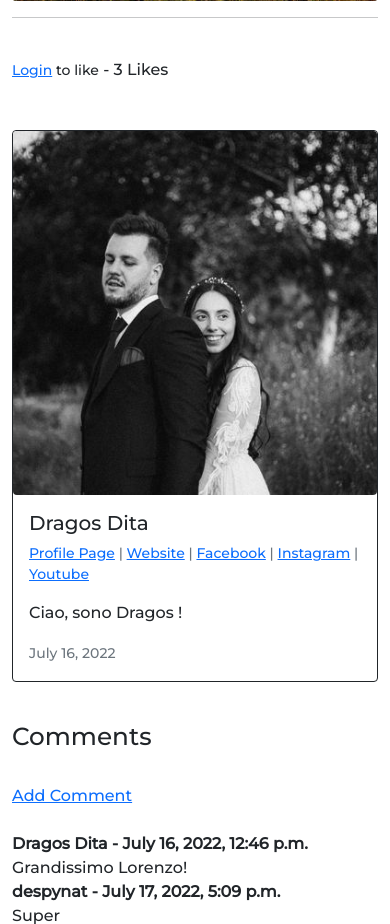
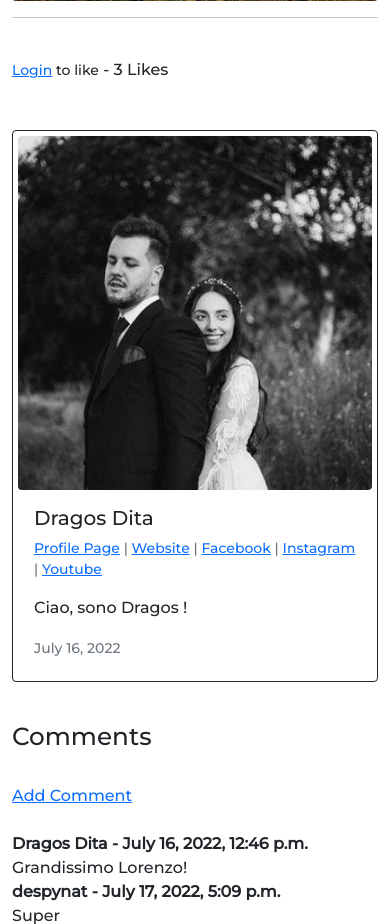
Before and after one commit to DragosDita/lorenzo-barone-master, a Django app: page /article/35 in a window 390 px wide. Shown: the part 1472-2396 px from the top of the page. Run offline with Django 4.2, Linux system fonts and the light colour scheme; data comes from the database, SQL or seed files in the repository; some libraries are stand-ins or nearby versions.

Commit message:
yaml, deployment modification article_details.html: card responsivity, smaller

```diff
--- a/templates/article_details.html
+++ b/templates/article_details.html
@@ -6,6 +6,19 @@
 {% endblock %}
 
 {% block content %}
+
+    <style>
+        .small-card {
+            height: 20%; /* Adjust as needed */
+            padding: 5px; /* Adjust as needed */
+            margin: 0 auto; /* Centers the card if width is less than 100% */
+        }
+
+        .small-card-img {
+            width: 100%; /* Adjust as needed */
+            height: 100%; /* Adjust as needed */
+        }
+    </style>
 
     <h1>{{ post.title }}</h1>
     <small>By:
@@ -24,22 +37,13 @@
     <hr>
     {{ post.body|safe }}
     <br/><br/>
-        {% if post.header_image %}
-            <img src="{{ post.header_image.url }}" class="img-fluid rounded mx-auto d-block">
+    {% if post.header_image %}
+        <img src="{{ post.header_image.url }}" class="img-fluid rounded mx-auto d-block">
 
-        {% endif %}
-
-
+    {% endif %}
 
     <hr>
     <br/>
-
-
-
-    {#    #}
-
-    {#    #}
-
 
     <form action="{% url 'like_post' post.pk %}" method="POST">
         {% csrf_token %}
@@ -59,17 +63,15 @@
     </form>
     <br/><br/>
 
-    <div class="card border-dark mb-3">
-
+    <div class="card border-dark mb-3 small-card">
         <div class="row no-gutter">
             <div class="col-md-2">
-
                 {% if post.author.profile.profile_pic %}
                     <img src="{{ post.author.profile.profile_pic.url }}"
-                         class="img-fluid rounded mx-auto d-block">
+                         class="img-fluid rounded mx-auto d-block small-card-img">
                 {% else %}
                     <img src="{% static 'lorenzo_barone/images/user.png' %}"
-                         class="img-fluid rounded mx-auto d-block">
+                         class="img-fluid rounded mx-auto d-block small-card-img">
                 {% endif %}
             </div>
             <div class="col-md-10">
@@ -107,7 +109,6 @@
         </div>
     </div>
 
-
     <br/>
     <h2>Comments</h2>
     <br/>
@@ -129,7 +130,4 @@
     {% endif %}
     <br/>
 
-
-
-    <br/><br/>
 {% endblock %}
```
Also changed, not shown: .circleci/config.yml.
